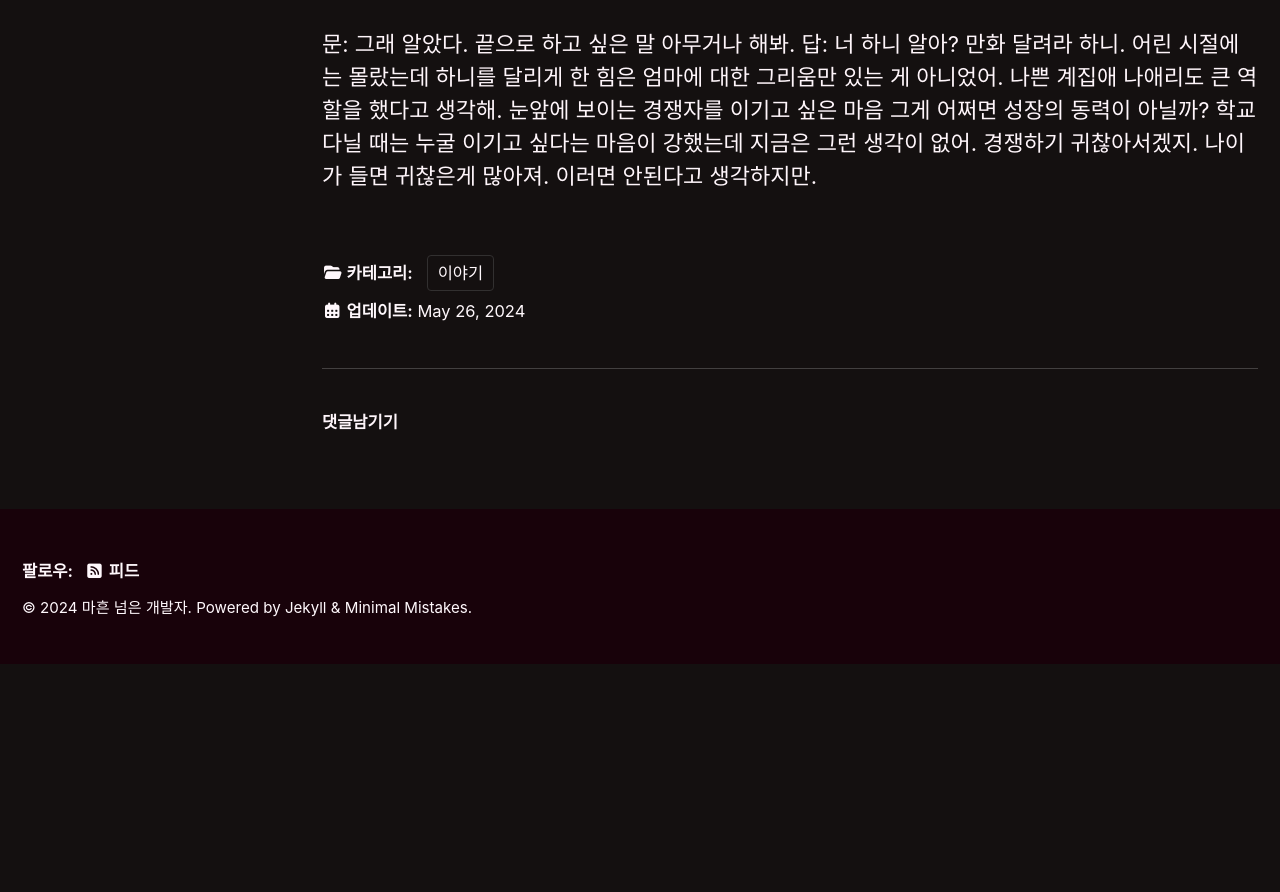
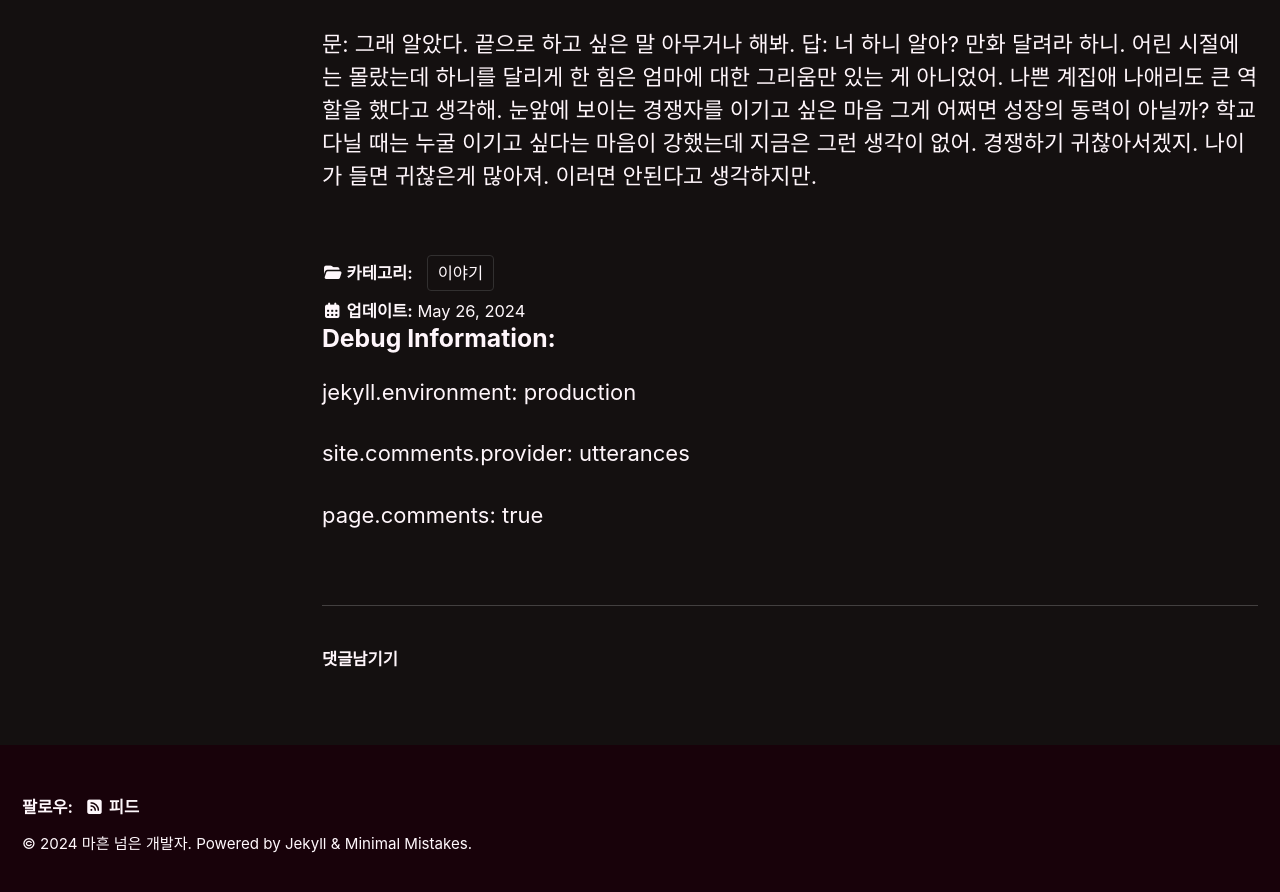
Before and after one commit to setvect/setvect.github.io, a Jekyll site: the page built from _posts/2024-05-26-1000 days.md, in a window 1280 px wide and 900 px high, scrolled down 2611 px. Shown: the top 892 px of the window. Built offline with Jekyll 4.4.1, drawn with Linux system fonts in a browser that asks for light colours; cached includes are drawn as plain includes; comment, search, counter and statistics services are not loaded; before the commit the page ends 3275 px from its top, so only the background shows below that.

```diff
--- a/_layouts/single.html
+++ b/_layouts/single.html
@@ -65,10 +65,16 @@ layout: default
       {% include post_pagination.html %}
     </div>
 
+    <div>
+      <h3>Debug Information:</h3>
+      <p>jekyll.environment: {{ jekyll.environment }}</p>
+      <p>site.comments.provider: {{ site.comments.provider }}</p>
+      <p>page.comments: {{ page.comments }}</p>
+    </div>
+
     {% if jekyll.environment == 'production' and site.comments.provider and page.comments %}
       {% include comments.html %}
     {% endif %}
-  </article>
 
   {% comment %}<!-- only show related on a post page when `related: true` -->{% endcomment %}
   {% if page.id and page.related and site.related_posts.size > 0 %}
```
